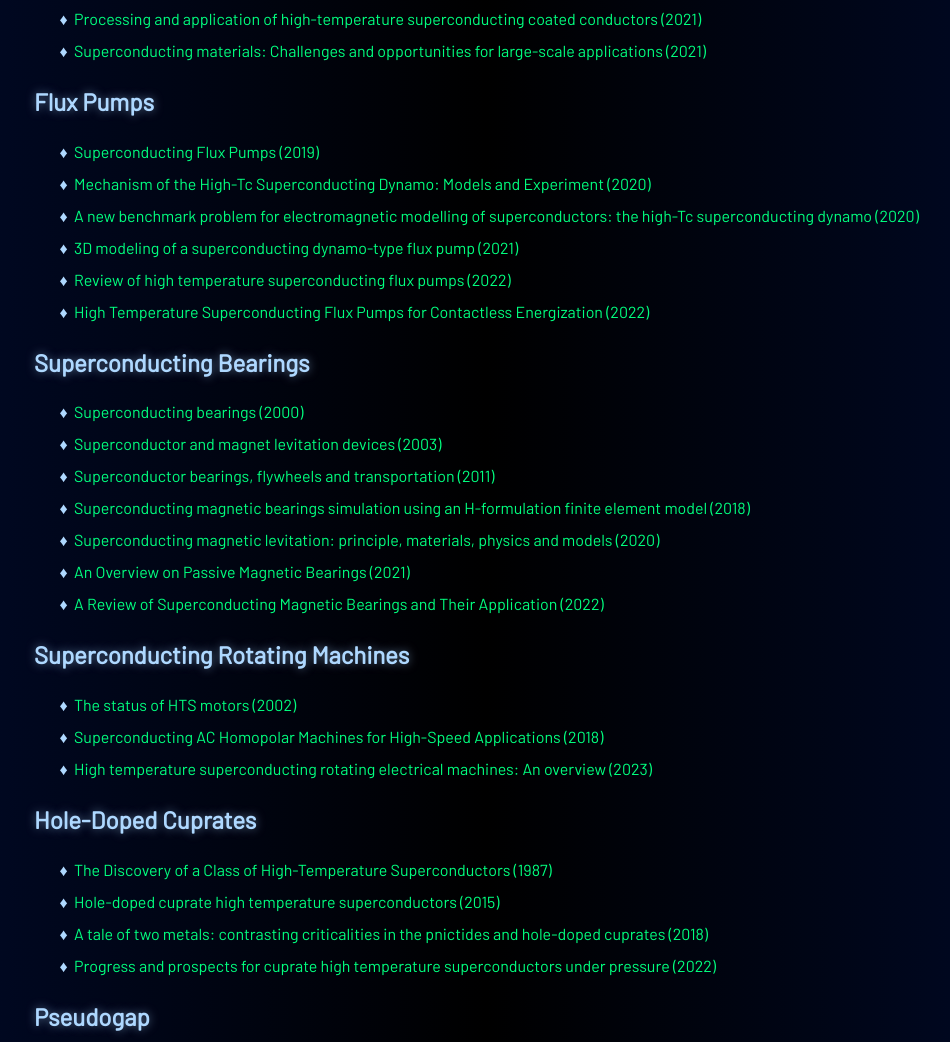
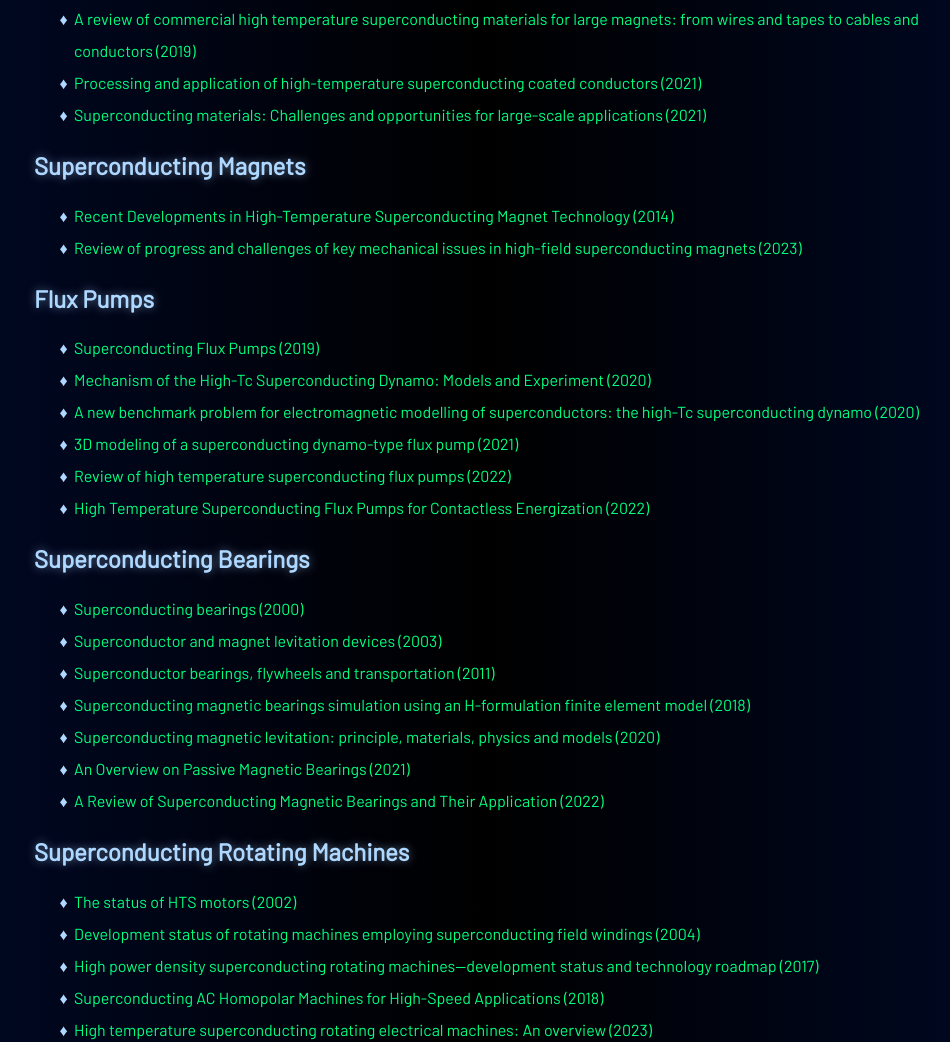
Before and after one commit to jg-storey/superconductivity, a plain HTML site: page papers.html in a window 1280 px wide. Shown: the part 869-1911 px from the top of the page, without its empty margins (154-1104 px from the left). Drawn offline with nearby package versions, Linux system fonts and the light colour scheme.

Commit message:
Update papers.html

```diff
--- a/papers.html
+++ b/papers.html
@@ -46,9 +46,15 @@
           <li><a href="https://doi.org/10.1146/annurev-conmatphys-031113-133822">Challenges and Opportunities for Applications of Unconventional Superconductors (2014)</a></li>
           <li><a href="https://doi.org/10.1088/1468-6996/16/3/033503">Exploration of new superconductors and functional materials, and fabrication of superconducting tapes and wires of iron pnictides (2015)</a></li>
           <li><a href="https://doi.org/10.1088/1361-6668/aaa65e">Disentangling vortex pinning landscape in chemical solution deposited superconducting YBa<sub>2</sub>Cu<sub>3</sub>O<sub>7−x</sub> films and nanocomposites (2018)</a></li>
+          <li><a href="https://doi.org/10.1088/1361-6668/ab06a2">A review of commercial high temperature superconducting materials for large magnets: from wires and tapes to cables and conductors (2019)</a></li>
           <li><a href="https://doi.org/10.1038/s41578-021-00290-3">Processing and application of high-temperature superconducting coated conductors (2021)</a></li>
           <li><a href="https://doi.org/10.1016/j.isci.2021.102541">Superconducting materials: Challenges and opportunities for large-scale applications (2021)</a></li>
         </ul>
+      <h2>Superconducting Magnets</h2>
+      <ul>
+        <li><a href="https://doi.org/10.1109/TASC.2013.2287707">Recent Developments in High-Temperature Superconducting Magnet Technology (2014)</a></li>
+        <li><a href="https://doi.org/10.1093/nsr/nwad001">Review of progress and challenges of key mechanical issues in high-field superconducting magnets (2023)</a></li>
+      </ul>
       <h2>Flux Pumps</h2>
       <ul>
         <li><a href="https://doi.org/10.1063/1.5098384">Superconducting Flux Pumps (2019)</a></li>
@@ -71,6 +77,8 @@
       <h2>Superconducting Rotating Machines</h2>
       <ul>
         <li><a href="https://doi.org/10.1109/PESS.2002.1043231">The status of HTS motors (2002)</a></li>
+        <li><a href="https://doi.org/10.1109/JPROC.2004.833676">Development status of rotating machines employing superconducting field windings (2004)</a></li>
+        <li><a href="https://doi.org/10.1088/1361-6668/aa833e">High power density superconducting rotating machines—development status and technology roadmap (2017)</a></li>
         <li><a href="https://doi.org/10.3390/en12010086">Superconducting AC Homopolar Machines for High-Speed Applications (2018)</a></li>
         <li><a href="https://doi.org/10.1016/j.egyr.2022.11.173">High temperature superconducting rotating electrical machines: An overview (2023)</a></li>
       </ul>
@@ -85,9 +93,11 @@
       <ul>
         <li><a href="https://doi.org/10.1088/0034-4885/62/1/002">
           The pseudogap in high-temperature superconductors: an experimental survey (1999)</a></li>
+          <li><a href="https://doi.org/10.1016/S0022-3697(00)00101-3">Evidence on the pseudogap and condensate from the electronic specific heat (2001)</li>
       <li><a href="https://doi.org/10.1016/S0921-4534(00)01524-0">The doping dependence of T<sup>*</sup> – what is the real high-T<sub>c</sub> phase diagram? (2001)</a></li>
       <li><a href="https://doi.org/10.1016/S0038-1098(03)00371-5">The mysterious pseudogap in high temperature superconductors: an infrared view (2003)</a></li>
       <li><a href="https://doi.org/10.1080/00018730500459906">The pseudogap: friend or foe of high T<sub>c</sub>? (2005)</a></li>
+      <li><a href="https://doi.org/10.1088/0034-4885/75/1/016502">A phenomenological theory of the anomalous pseudogap phase in underdoped cuprates (2011)</a></li>
       <li><a href="http://dx.doi.org/10.1143/JPSJ.81.011005">Spectroscopic Imaging Scanning Tunneling Microscopy Studies
         of Electronic Structure in the Superconducting and Pseudogap Phases
         of Cuprate High-T<sub>c</sub> Superconductors (2012)</a></li>
```
